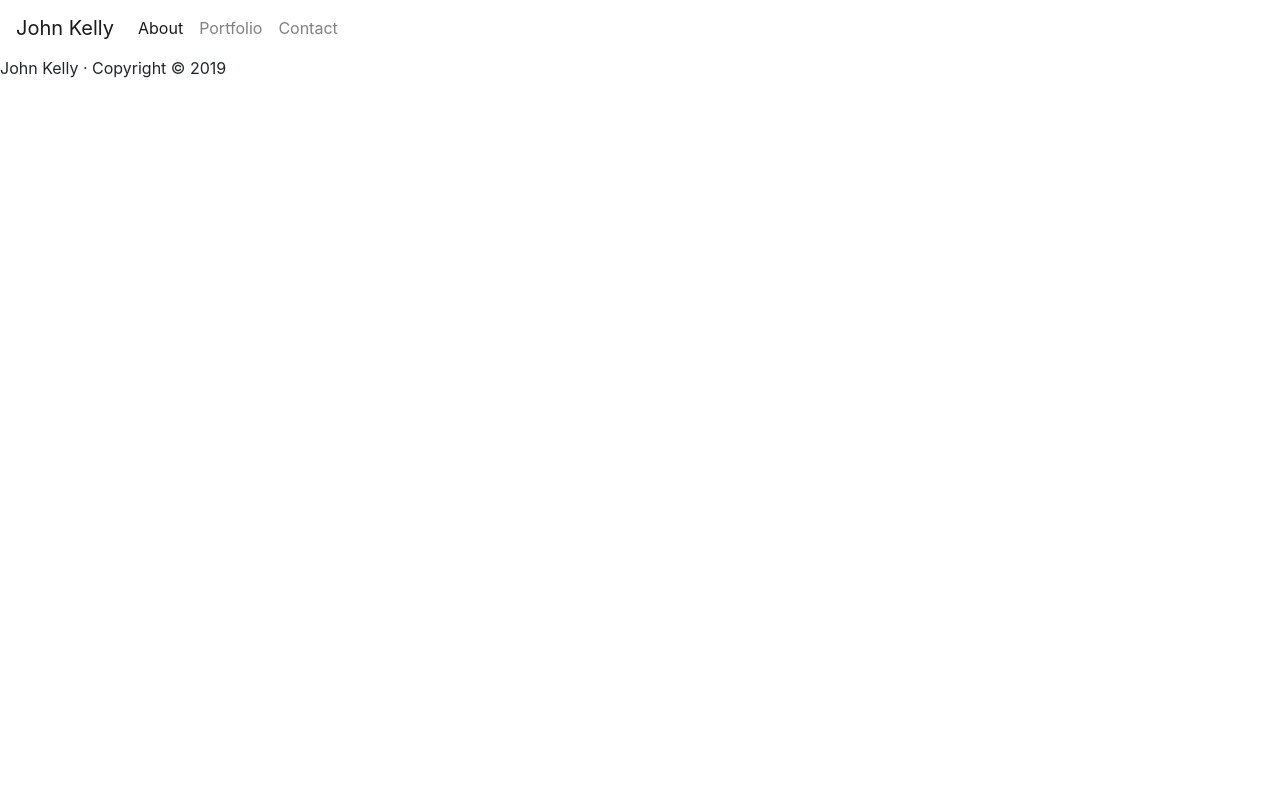
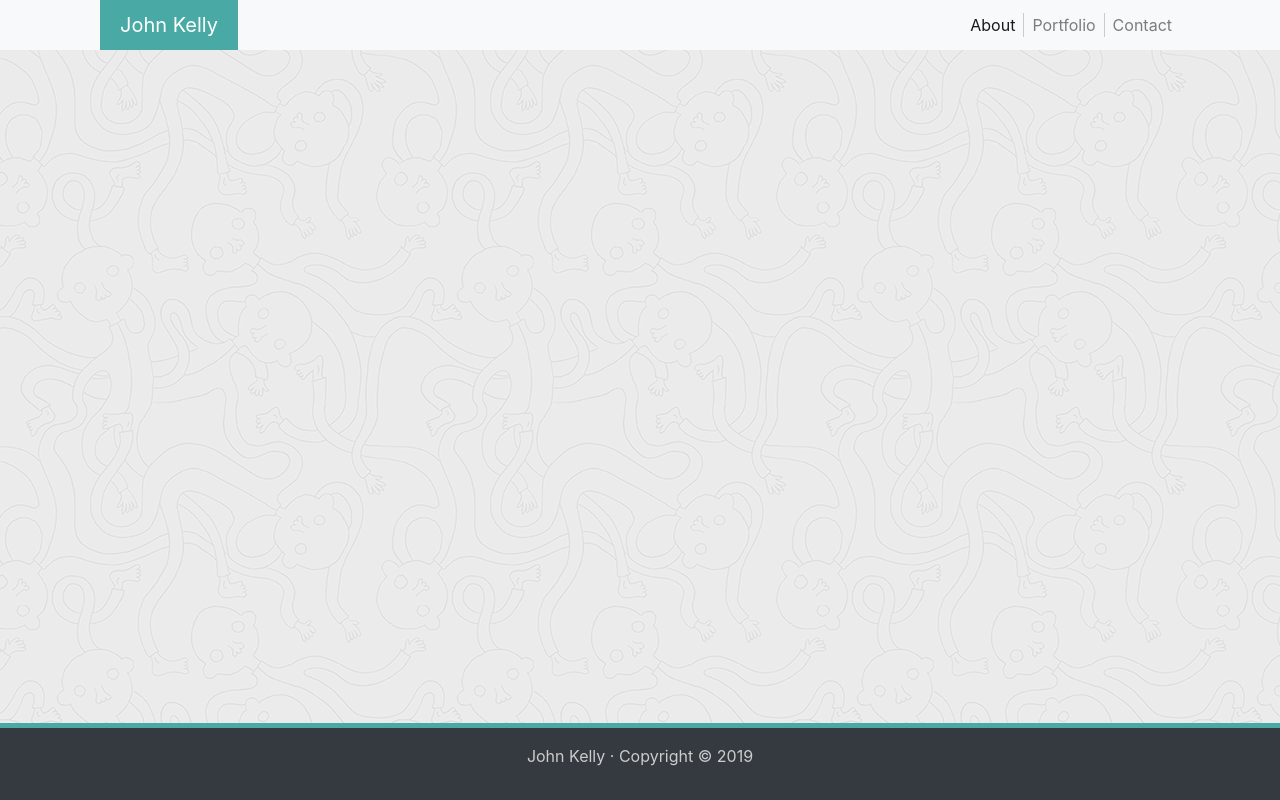
Before and after one commit to drukelly-zz/Bootstrap-Portfolio, a plain HTML site: page index.html in a window 1280 px wide. Drawn offline with nearby package versions, Linux system fonts and the light colour scheme.

Commit message:
navigation

```diff
--- /dev/null
+++ b/assets/css/bootstrap-portfolio-custom.css
@@ -0,0 +1,59 @@
+/* Color Variables */
+:root {
+  --gray: #ccc;
+  --light-gray: #ddd;
+  --slate: #777;
+  --teal: #49aaa5;
+  --white: #fff;
+}
+
+html,
+body {
+  height: 100%;
+}
+
+body {
+  background: url(../images/ignasi_pattern_s.png) repeat;
+  display: flex;
+  flex-direction: column;
+}
+
+.content {
+  flex: 1 0 auto;
+}
+
+/* Nav Bar Overrides */
+.navbar {
+  padding: 0;
+}
+
+#navbarNav {
+  justify-content: flex-end;
+}
+
+.navbar-light .navbar-brand {
+  background-color: var(--teal);
+  color: var(--white);
+  padding: .5em 1em;
+  transition: color .5s ease-in-out;
+}
+.navbar-light .navbar-brand:hover {
+  color: var(--light-gray);
+}
+
+.nav-item {
+  border-left: 1px solid var(--gray);
+  line-height: .5;
+}
+
+.nav-item:first-child {
+  border-left: none;
+}
+
+/* Footer  */
+footer {
+  border-top: 5px solid var(--teal);
+  color: var(--gray);
+  padding: 1em 0 2em;
+  text-align: center;
+}
--- a/index.html
+++ b/index.html
@@ -5,15 +5,20 @@
   <meta name="viewport" content="width=device-width, initial-scale=1.0">
   <meta http-equiv="X-UA-Compatible" content="ie=edge">
   <link rel="stylesheet" href="https://stackpath.bootstrapcdn.com/bootstrap/4.3.1/css/bootstrap.min.css" integrity="sha384-ggOyR0iXCbMQv3Xipma34MD+dH/1fQ784/j6cY/iJTQUOhcWr7x9JvoRxT2MZw1T" crossorigin="anonymous">
+  <link rel="stylesheet" href="assets/css/bootstrap-portfolio-custom.css">
   <title>John Kelly - About</title>
 </head>
 <body>
-  <nav class="navbar navbar-expand-lg navbar-light">
-    <a class="navbar-brand" href="#">John Kelly</a>
+  <div class="content">
+    <nav class="navbar navbar-expand-lg navbar-light bg-light">
+      <div class="container">
+        <div class="col">
+          <a class="navbar-brand" href="index.html">John Kelly</a>
           <button class="navbar-toggler" type="button" data-toggle="collapse" data-target="#navbarNav" aria-controls="navbarNav" aria-expanded="false" aria-label="Toggle navigation">
             <span class="navbar-toggler-icon"></span>
           </button>
-    <div class="collapse navbar-collapse" id="navbarNav">
+        </div>
+        <div class="col col-auto mr-auto collapse navbar-collapse" id="navbarNav">
           <ul class="navbar-nav">
             <li class="nav-item active">
               <a class="nav-link" href="index.html">About <span class="sr-only">(current)</span></a>
@@ -26,9 +31,11 @@
             </li>
           </ul>
         </div>
+      </div>
     </nav>
+  </div>
 
-  <footer>
+  <footer class="bg-dark">
     John Kelly &middot; Copyright &copy; 2019
   </footer>
 </body>
```
Also changed, not shown: contact.html (+10 -3 lines), portfolio.html (+10 -3 lines). Lines whose indentation alone changed are shown as unchanged.
